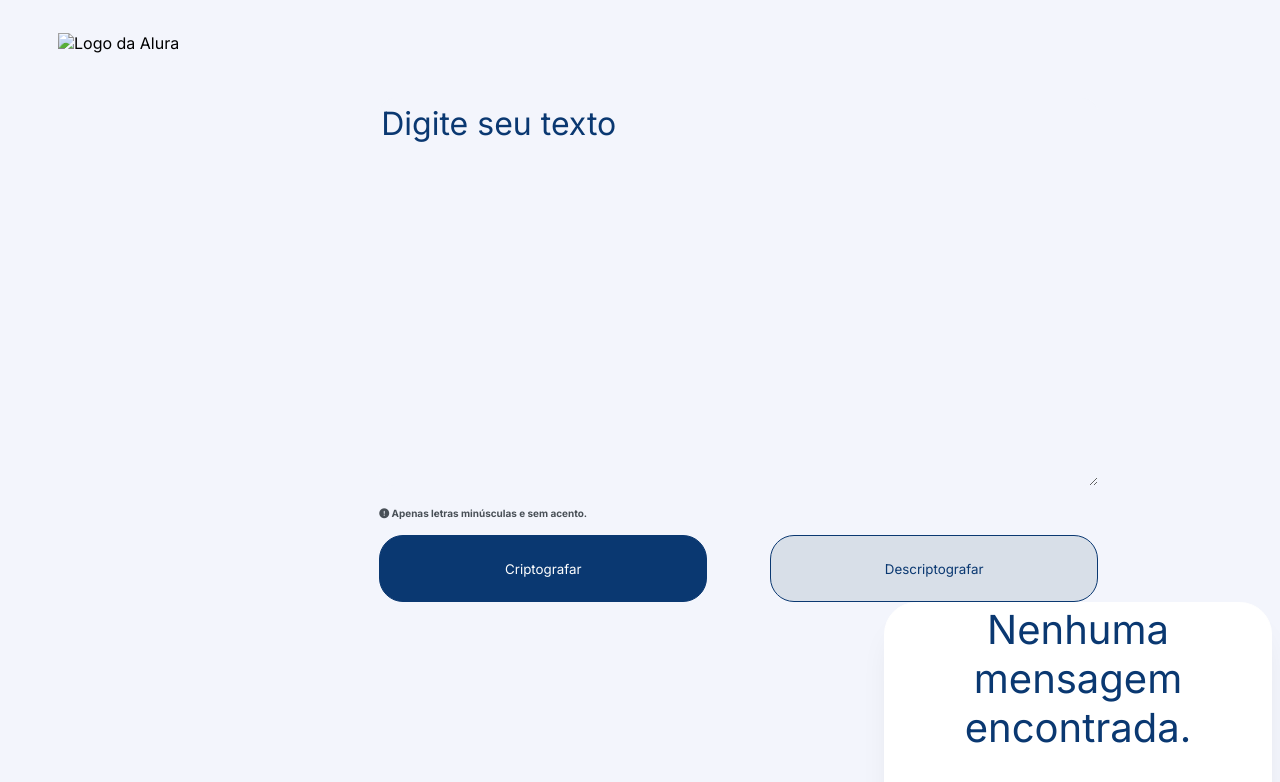
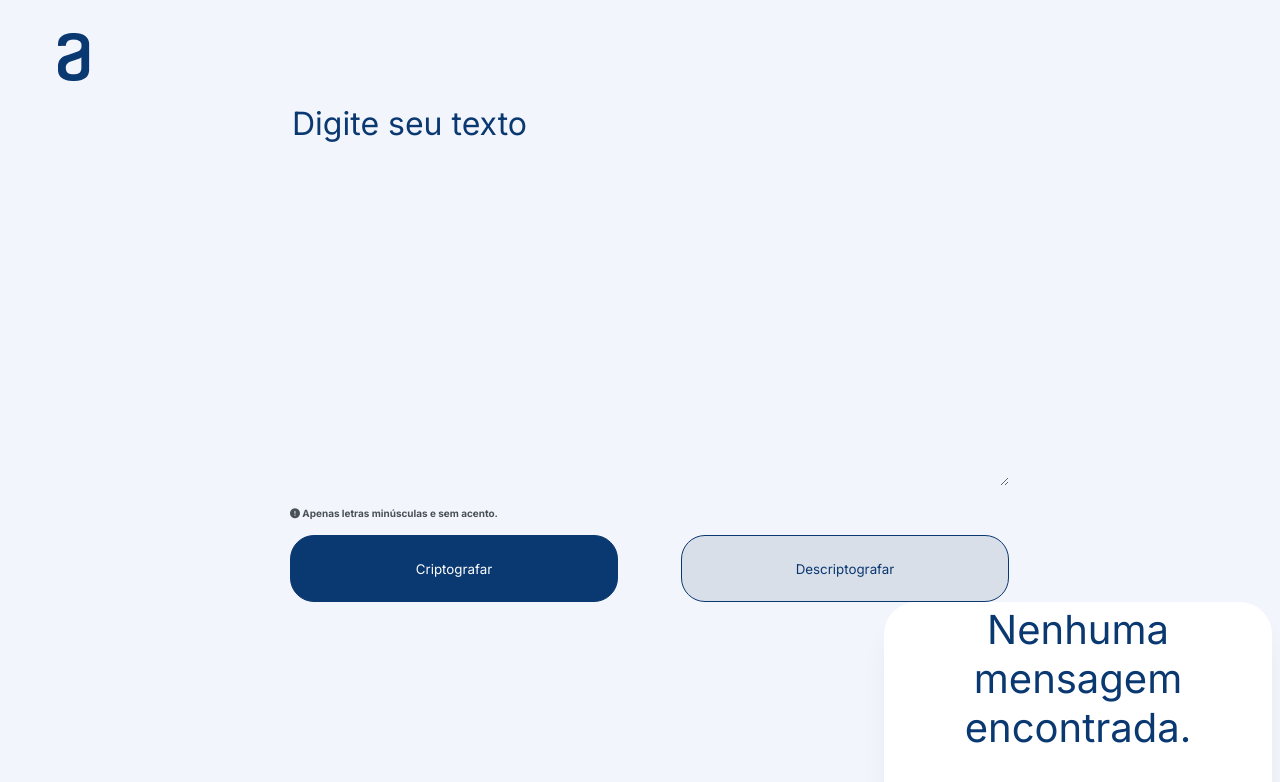
Before and after one commit to danmelo1994/criptografia-texto, a plain HTML site: page index.html in a window 1280 px wide. Shown: the top 782 px of the page. Drawn offline with Linux system fonts and the light colour scheme.

Commit message:
Modificacao do endereco da imagem da Alura

```diff
--- a/index.html
+++ b/index.html
@@ -12,7 +12,7 @@
 <body>
     <main>
         <div class="container_left">
-            <img src="../sprint01/images/Vector.png" alt="Logo da Alura">
+            <img src="images/Vector.png" alt="Logo da Alura">
         </div>
         <section class="container_center">
             <div class="text_left">
```
